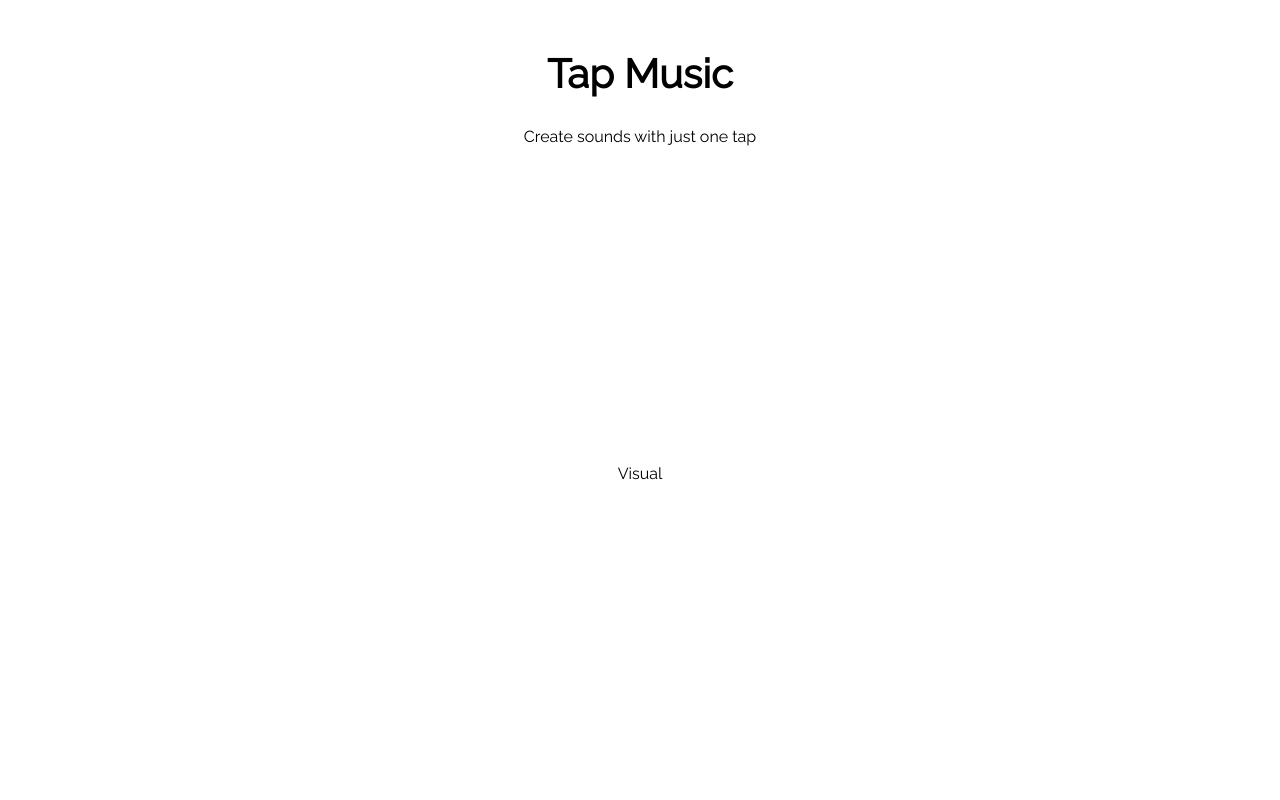
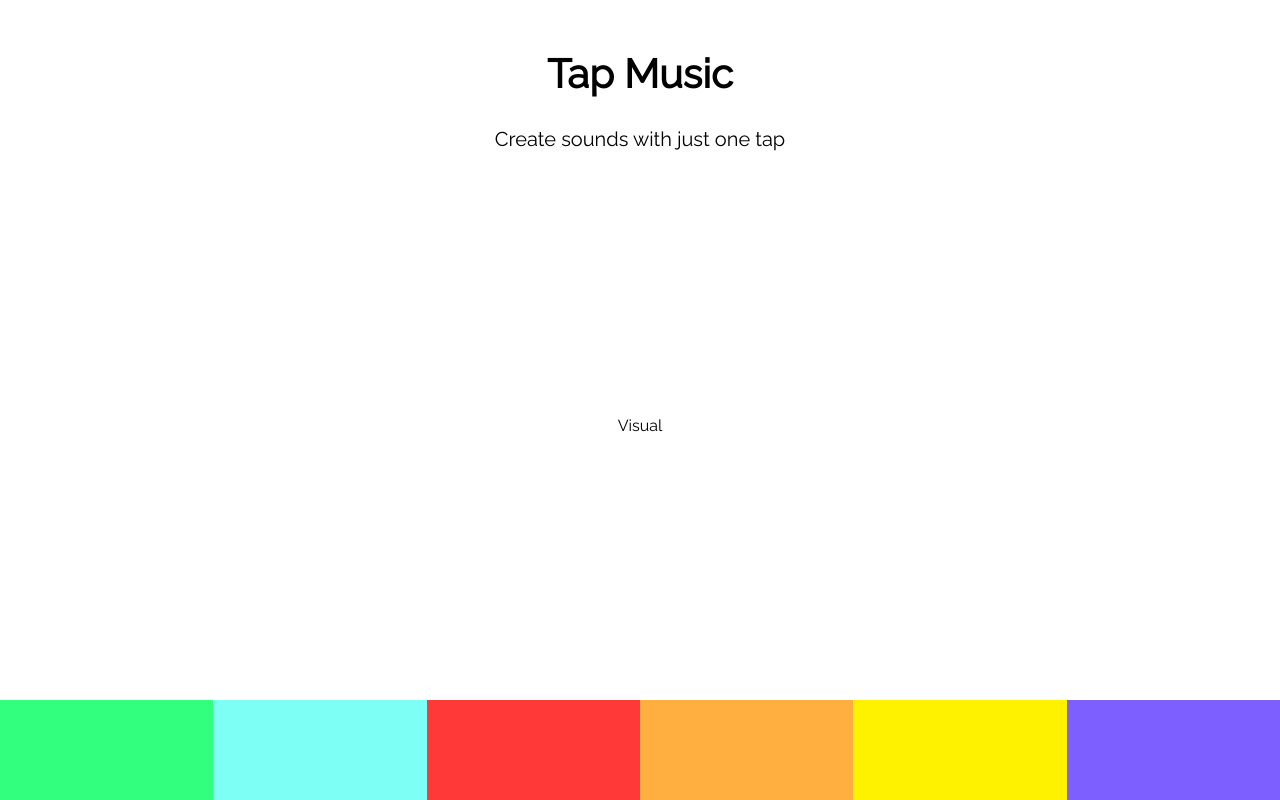
Before and after one commit to animesh0404/webapp-voicepad, a plain HTML site: page index.html in a window 1280 px wide. Drawn offline with Linux system fonts and the light colour scheme.

Commit message:
Music pads style and positioned

```diff
--- a/style.css
+++ b/style.css
@@ -21,3 +21,43 @@ header h1 {
   text-align: center;
   font-size: 40px;
 }
+
+header p {
+  font-size: 20px;
+}
+
+.pads {
+  background-color: lightblue;
+  width: 100%;
+  display: flex;
+}
+
+.pads > div {
+  height: 100px;
+  width: 100px;
+  flex: 1;
+}
+
+.pad1 {
+  background: #32ff7e;
+}
+
+.pad2 {
+  background: #7efff5;
+}
+
+.pad3 {
+  background: #ff3838;
+}
+
+.pad4 {
+  background: #ffaf40;
+}
+
+.pad5 {
+  background: #fff200;
+}
+
+.pad6 {
+  background: #7d5fff;
+}
```
